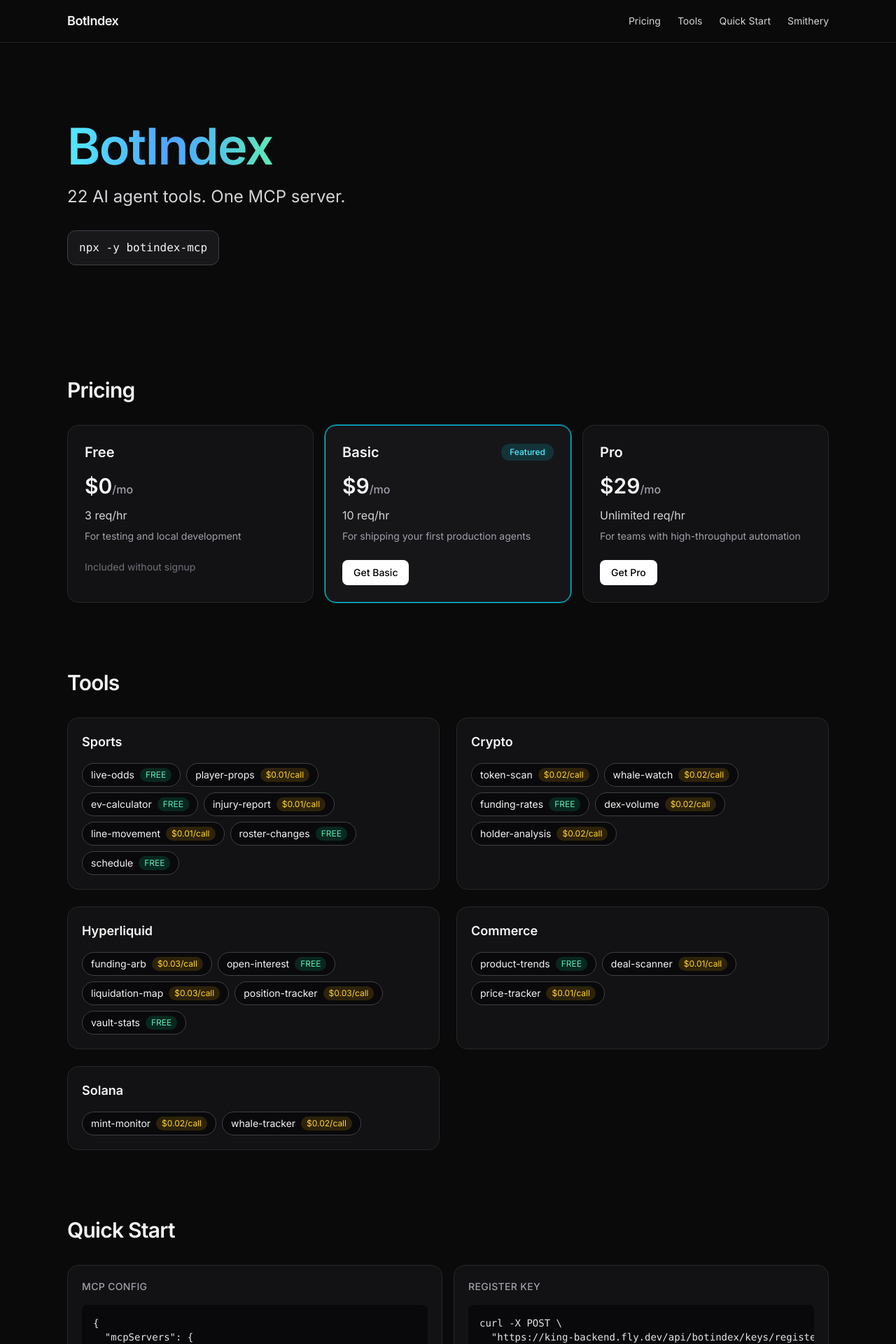
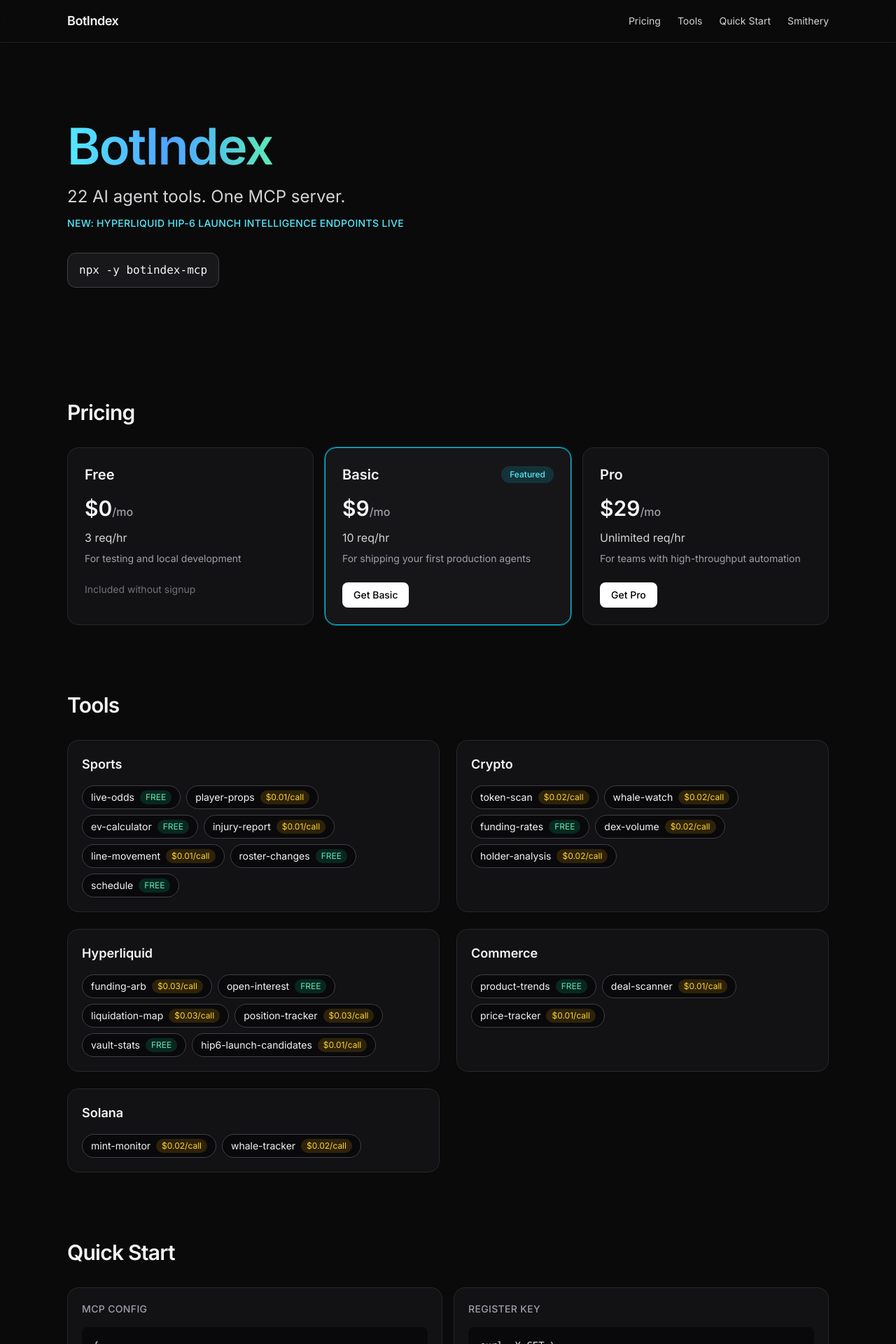
Before and after one commit to Cyberweasel777/botindex-landing, a Next.js app: page / in a window 1280 px wide. Shown: the top 1920 px of the page at 70% size. Built offline with nearby package versions, Linux system fonts and the light colour scheme.

Commit message:
feat: add HIP-6 messaging + switch checkout links to api.botindex.dev

```diff
--- a/src/app/page.tsx
+++ b/src/app/page.tsx
@@ -19,7 +19,7 @@ const pricingPlans = [
     limit: "10 req/hr",
     description: "For shipping your first production agents",
     button:
-      "https://king-backend.fly.dev/api/botindex/keys/register?plan=basic",
+      "https://api.botindex.dev/api/botindex/keys/register?plan=basic",
     featured: true,
   },
   {
@@ -28,7 +28,7 @@ const pricingPlans = [
     cadence: "/mo",
     limit: "Unlimited req/hr",
     description: "For teams with high-throughput automation",
-    button: "https://king-backend.fly.dev/api/botindex/keys/register?plan=pro",
+    button: "https://api.botindex.dev/api/botindex/keys/register?plan=pro",
     featured: false,
   },
 ];
@@ -64,6 +64,7 @@ const toolCategories = [
       { name: "liquidation-map", tag: "$0.03/call" },
       { name: "position-tracker", tag: "$0.03/call" },
       { name: "vault-stats", tag: "FREE" },
+      { name: "hip6-launch-candidates", tag: "$0.01/call" },
     ],
   },
   {
@@ -118,8 +119,8 @@ const mcpConfig = `{
   }
 }`;
 
-const curlExample = `curl -X POST \\
-  "https://king-backend.fly.dev/api/botindex/keys/register?plan=basic"`;
+const curlExample = `curl -X GET \\
+  "https://api.botindex.dev/api/botindex/keys/register?plan=basic"`;
 
 export default function Home() {
   return (
@@ -162,6 +163,9 @@ export default function Home() {
           </h1>
           <p className="mt-5 max-w-2xl text-xl text-zinc-300 sm:text-2xl">
             22 AI agent tools. One MCP server.
+          </p>
+          <p className="mt-3 text-sm font-medium uppercase tracking-wide text-cyan-300">
+            New: Hyperliquid HIP-6 launch intelligence endpoints live
           </p>
           <div className="mt-8 inline-flex items-center rounded-xl border border-zinc-700 bg-zinc-900 px-4 py-3">
             <code className="text-sm text-zinc-100 sm:text-base">
```
